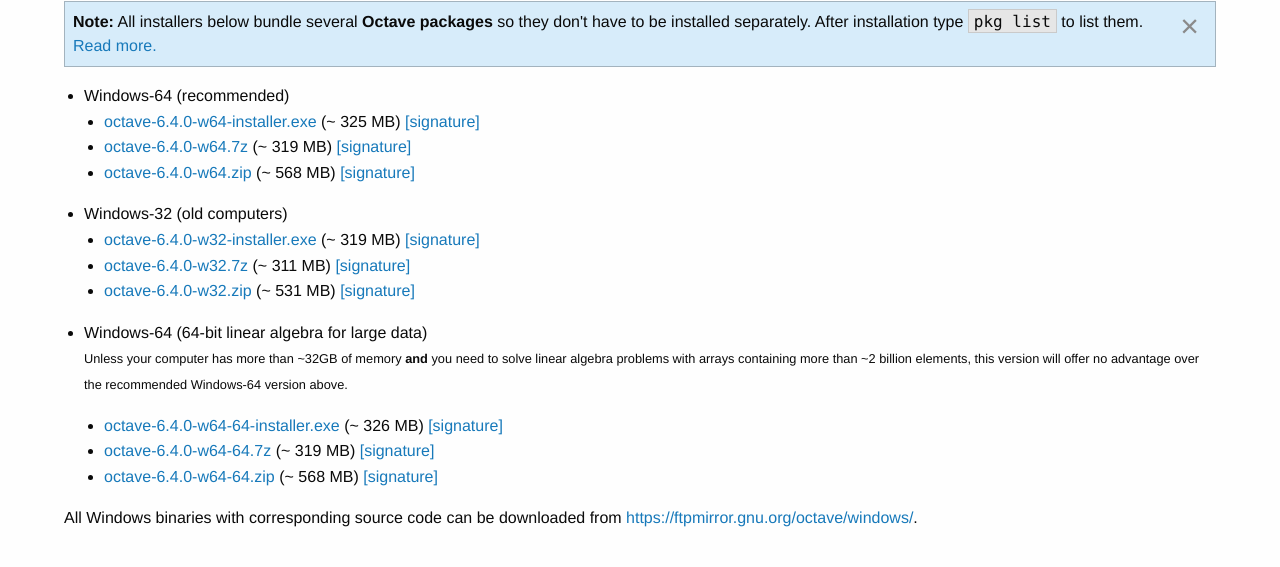
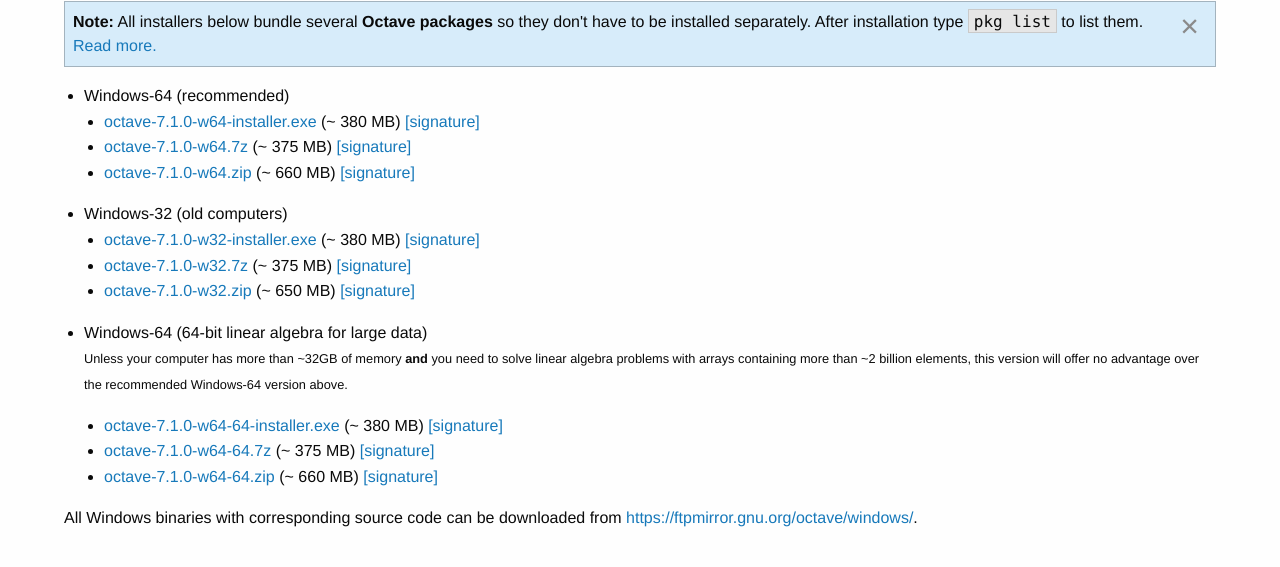
Before and after one commit to gnu-octave/gnu-octave.github.io, a Jekyll site: the page built from pages/menu/download.md, in a window 1280 px wide and 900 px high, scrolled down 1002 px. Shown: the part 231-798 px from the top of the window. Built offline with Jekyll 4.4.1, drawn with Linux system fonts in a browser that asks for light colours; nearby versions of some CDN libraries; some of the changed text lies outside the part shown.

Commit message:
Octave 7.1.0 release 2022-04-06

```diff
--- a/pages/community-news.html
+++ b/pages/community-news.html
@@ -14,7 +14,7 @@
 entries in the GUI:
 
   this-is-the-gnu-octave-community-news-page
-  community-news-page-serial=17
+  community-news-page-serial=18
 
 -->
 
--- a/pages/menu/download.md
+++ b/pages/menu/download.md
@@ -8,13 +8,10 @@
 
 <div class="primary callout">
   <i class="fas fa-info-circle" style="color:#1779ba;"></i>
-  <strong>GNU Octave 6.4.0</strong> is the latest stable release.
+  <strong>GNU Octave 7.1.0</strong> is the latest stable release.
   &nbsp;
   (Release Notes:
-  <a href="{{ "/NEWS-6.1.html" | relative_url }}">6.1.0</a>,
-  <a href="{{ site.baseurl }}{% post_url 2021-02-20-octave-6.2.0-released %}">6.2.0</a>,
-  <a href="{{ site.baseurl }}{% post_url 2021-07-11-octave-6.3.0-released %}">6.3.0</a>,
-  <a href="{{ site.baseurl }}{% post_url 2021-10-30-octave-6.4.0-released %}">6.4.0</a>)
+  <a href="{{ "/NEWS-7.html" | relative_url }}">7.1.0</a>)
 </div>
 
 <div class="button-group large expanded stacked-for-small">
@@ -95,28 +92,28 @@
 </div>
 
 - Windows-64 (recommended)
-  - [octave-6.4.0-w64-installer.exe](https://ftpmirror.gnu.org/octave/windows/octave-6.4.0-w64-installer.exe)
-    (~ 325 MB)
-    [[signature]](https://ftpmirror.gnu.org/octave/windows/octave-6.4.0-w64-installer.exe.sig)
-  - [octave-6.4.0-w64.7z](https://ftpmirror.gnu.org/octave/windows/octave-6.4.0-w64.7z)
-    (~ 319 MB)
-    [[signature]](https://ftpmirror.gnu.org/octave/windows/octave-6.4.0-w64.7z.sig)
-  - [octave-6.4.0-w64.zip](https://ftpmirror.gnu.org/octave/windows/octave-6.4.0-w64.zip)
-    (~ 568 MB)
-    [[signature]](https://ftpmirror.gnu.org/octave/windows/octave-6.4.0-w64.zip.sig)
+  - [octave-7.1.0-w64-installer.exe](https://ftpmirror.gnu.org/octave/windows/octave-7.1.0-w64-installer.exe)
+    (~ 380 MB)
+    [[signature]](https://ftpmirror.gnu.org/octave/windows/octave-7.1.0-w64-installer.exe.sig)
+  - [octave-7.1.0-w64.7z](https://ftpmirror.gnu.org/octave/windows/octave-7.1.0-w64.7z)
+    (~ 375 MB)
+    [[signature]](https://ftpmirror.gnu.org/octave/windows/octave-7.1.0-w64.7z.sig)
+  - [octave-7.1.0-w64.zip](https://ftpmirror.gnu.org/octave/windows/octave-7.1.0-w64.zip)
+    (~ 660 MB)
+    [[signature]](https://ftpmirror.gnu.org/octave/windows/octave-7.1.0-w64.zip.sig)
 
 <p></p>
 
 - Windows-32 (old computers)
-  - [octave-6.4.0-w32-installer.exe](https://ftpmirror.gnu.org/octave/windows/octave-6.4.0-w32-installer.exe)
-    (~ 319 MB)
-    [[signature]](https://ftpmirror.gnu.org/octave/windows/octave-6.4.0-w32-installer.exe.sig)
-  - [octave-6.4.0-w32.7z](https://ftpmirror.gnu.org/octave/windows/octave-6.4.0-w32.7z)
-    (~ 311 MB)
-    [[signature]](https://ftpmirror.gnu.org/octave/windows/octave-6.4.0-w32.7z.sig)
-  - [octave-6.4.0-w32.zip](https://ftpmirror.gnu.org/octave/windows/octave-6.4.0-w32.zip)
-    (~ 531 MB)
-    [[signature]](https://ftpmirror.gnu.org/octave/windows/octave-6.4.0-w32.zip.sig)
+  - [octave-7.1.0-w32-installer.exe](https://ftpmirror.gnu.org/octave/windows/octave-7.1.0-w32-installer.exe)
+    (~ 380 MB)
+    [[signature]](https://ftpmirror.gnu.org/octave/windows/octave-7.1.0-w32-installer.exe.sig)
+  - [octave-7.1.0-w32.7z](https://ftpmirror.gnu.org/octave/windows/octave-7.1.0-w32.7z)
+    (~ 375 MB)
+    [[signature]](https://ftpmirror.gnu.org/octave/windows/octave-7.1.0-w32.7z.sig)
+  - [octave-7.1.0-w32.zip](https://ftpmirror.gnu.org/octave/windows/octave-7.1.0-w32.zip)
+    (~ 650 MB)
+    [[signature]](https://ftpmirror.gnu.org/octave/windows/octave-7.1.0-w32.zip.sig)
 
 <p></p>
 
@@ -129,15 +126,15 @@
   version above.
   </small>
 
-  - [octave-6.4.0-w64-64-installer.exe](https://ftpmirror.gnu.org/octave/windows/octave-6.4.0-w64-64-installer.exe)
-    (~ 326 MB)
-    [[signature]](https://ftpmirror.gnu.org/octave/windows/octave-6.4.0-w64-64-installer.exe.sig)
-  - [octave-6.4.0-w64-64.7z](https://ftpmirror.gnu.org/octave/windows/octave-6.4.0-w64-64.7z)
-    (~ 319 MB)
-    [[signature]](https://ftpmirror.gnu.org/octave/windows/octave-6.4.0-w64-64.7z.sig)
-  - [octave-6.4.0-w64-64.zip](https://ftpmirror.gnu.org/octave/windows/octave-6.4.0-w64-64.zip)
-    (~ 568 MB)
-    [[signature]](https://ftpmirror.gnu.org/octave/windows/octave-6.4.0-w64-64.zip.sig)
+  - [octave-7.1.0-w64-64-installer.exe](https://ftpmirror.gnu.org/octave/windows/octave-7.1.0-w64-64-installer.exe)
+    (~ 380 MB)
+    [[signature]](https://ftpmirror.gnu.org/octave/windows/octave-7.1.0-w64-64-installer.exe.sig)
+  - [octave-7.1.0-w64-64.7z](https://ftpmirror.gnu.org/octave/windows/octave-7.1.0-w64-64.7z)
+    (~ 375 MB)
+    [[signature]](https://ftpmirror.gnu.org/octave/windows/octave-7.1.0-w64-64.7z.sig)
+  - [octave-7.1.0-w64-64.zip](https://ftpmirror.gnu.org/octave/windows/octave-7.1.0-w64-64.zip)
+    (~ 660 MB)
+    [[signature]](https://ftpmirror.gnu.org/octave/windows/octave-7.1.0-w64-64.zip.sig)
 
 All Windows binaries with corresponding source code can be downloaded from
 [https://ftpmirror.gnu.org/octave/windows/](https://ftpmirror.gnu.org/octave/windows/).
```
Also changed, not shown: _includes/release_news_select.md (+1 -0 lines), _posts/2022-04-06-octave-7.1.0-released.markdown (added, +22 -0 lines), pages/NEWS.7.md (added, +416 -0 lines).
